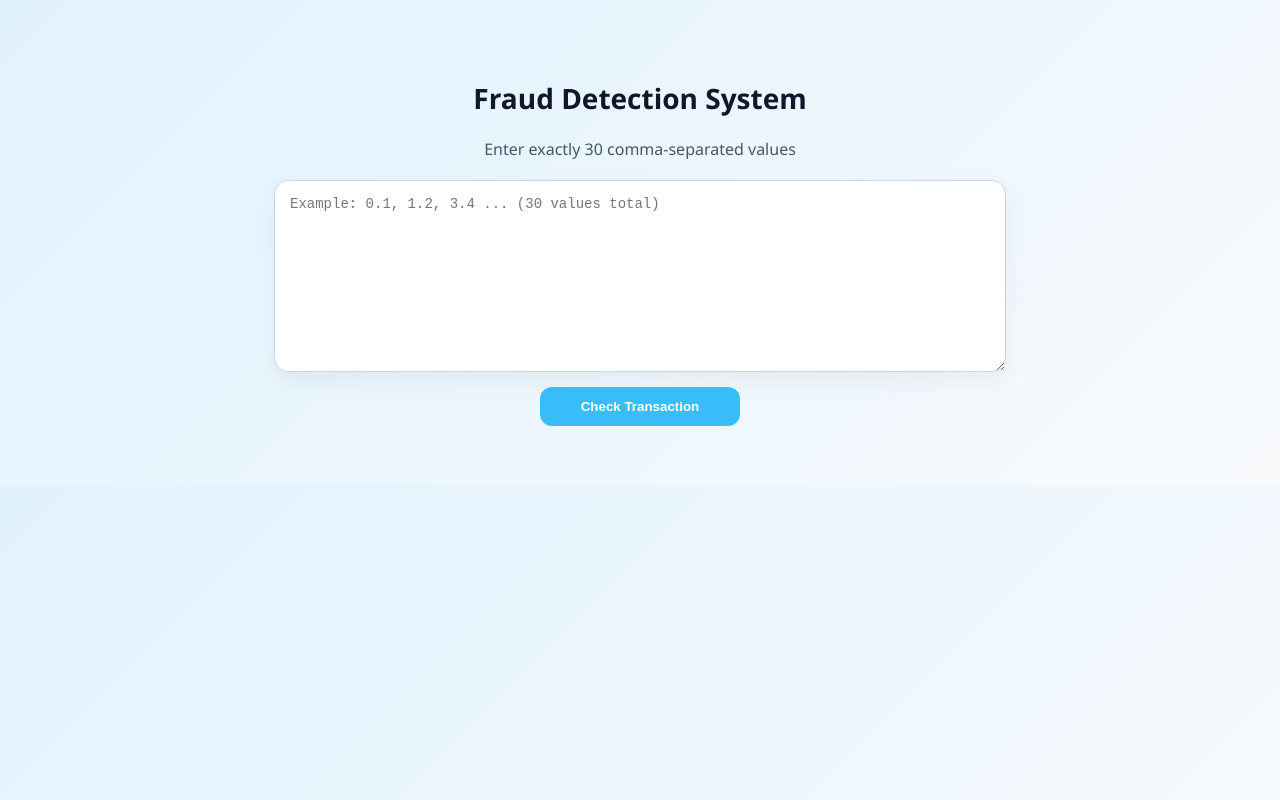
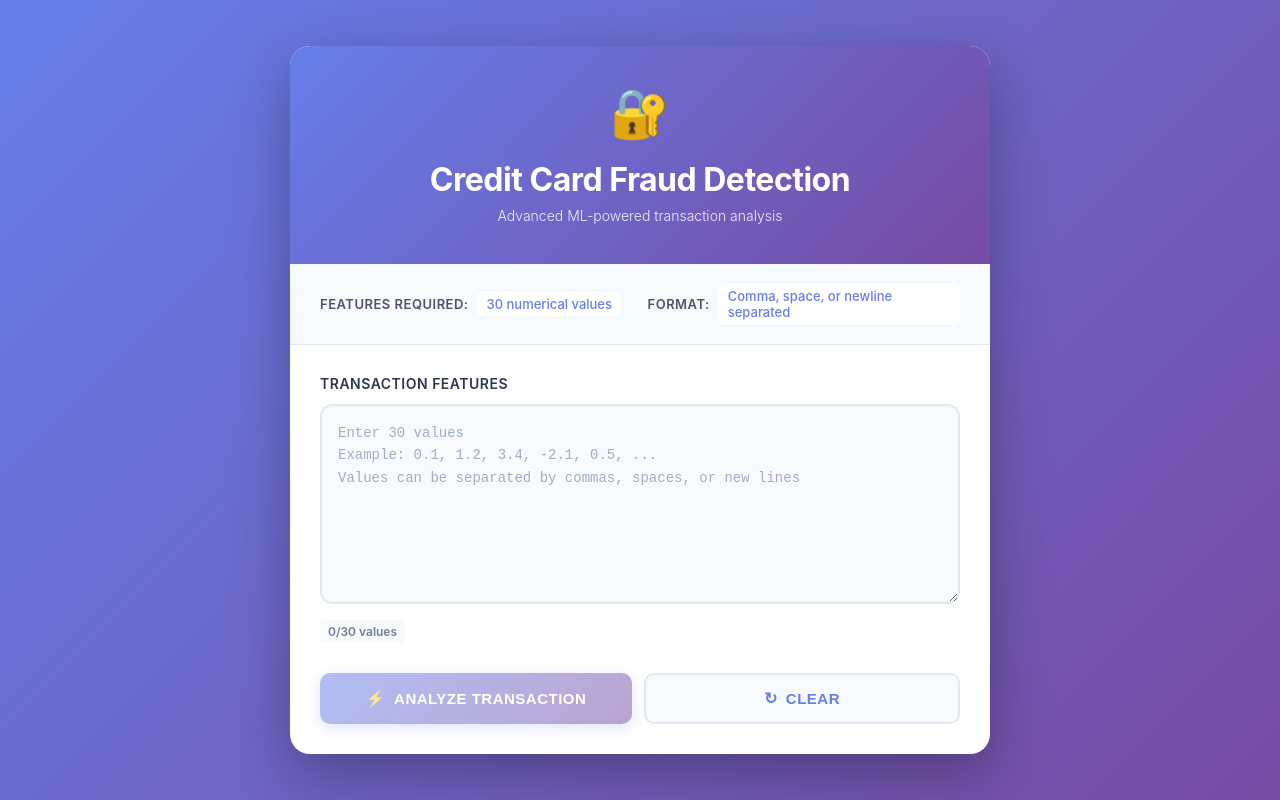
Before and after one commit to fibha-dev/AI_ML_Internship_Project, a React (Create React App) app in the folder frontend/: page / in a window 1280 px wide. Built offline with nearby package versions, Linux system fonts and the light colour scheme.

Commit message:
updated UI and backend

```diff
--- a/frontend/src/App.css
+++ b/frontend/src/App.css
@@ -1,94 +1,445 @@
-body {
+* {
   margin: 0;
-  font-family: "Segoe UI", Arial, sans-serif;
-  background: linear-gradient(135deg, #e0f2fe, #f8fafc);
-  color: #0f172a;
+  padding: 0;
+  box-sizing: border-box;
 }
 
-/* layout */
+body {
+  font-family: -apple-system, BlinkMacSystemFont, "Segoe UI", "Roboto", "Oxygen",
+    "Ubuntu", "Cantarell", "Fira Sans", "Droid Sans", "Helvetica Neue",
+    sans-serif;
+  -webkit-font-smoothing: antialiased;
+  -moz-osx-font-smoothing: grayscale;
+}
+
+/* Gradient Background */
+body {
+  background: linear-gradient(135deg, #667eea 0%, #764ba2 100%);
+  min-height: 100vh;
+  color: #1a202c;
+}
+
+/* Main Page Layout */
 .page {
   display: flex;
-  flex-direction: column;
+  justify-content: center;
   align-items: center;
-  padding: 60px 20px;
+  min-height: 100vh;
+  padding: 20px;
 }
 
-/* title */
-h1 {
-  margin-bottom: 5px;
-  font-size: 28px;
-  color: #0f172a;
+.container {
+  width: 100%;
+  max-width: 700px;
+  background: white;
+  border-radius: 20px;
+  box-shadow: 0 20px 60px rgba(0, 0, 0, 0.3);
+  overflow: hidden;
+  animation: slideIn 0.5s ease-out;
 }
 
-p {
-  color: #475569;
-  margin-bottom: 20px;
+@keyframes slideIn {
+  from {
+    opacity: 0;
+    transform: translateY(-20px);
+  }
+  to {
+    opacity: 1;
+    transform: translateY(0);
+  }
+}
+
+/* Header Section */
+.header {
+  background: linear-gradient(135deg, #667eea 0%, #764ba2 100%);
+  color: white;
+  padding: 40px 30px;
   text-align: center;
 }
 
-/* textarea */
-textarea {
-  width: 100%;
-  max-width: 700px;
-  height: 160px;
-  padding: 15px;
-  border-radius: 14px;
-  border: 1px solid #cbd5e1;
-  outline: none;
-  font-size: 14px;
-  background: #ffffff;
-  box-shadow: 0 10px 25px rgba(0,0,0,0.05);
-  transition: 0.2s;
+.icon-header {
+  font-size: 48px;
+  margin-bottom: 15px;
+  animation: float 3s ease-in-out infinite;
 }
 
-textarea:focus {
-  border-color: #38bdf8;
-  box-shadow: 0 0 0 3px rgba(56,189,248,0.2);
+@keyframes float {
+  0%, 100% {
+    transform: translateY(0px);
+  }
+  50% {
+    transform: translateY(-10px);
+  }
 }
 
-/* button */
-button {
-  margin-top: 15px;
-  width: 200px;
-  padding: 12px;
-  border: none;
-  border-radius: 12px;
-  background: #38bdf8;
-  color: white;
-  font-weight: bold;
-  cursor: pointer;
-  transition: 0.2s;
+.header h1 {
+  font-size: 32px;
+  font-weight: 700;
+  margin-bottom: 8px;
+  letter-spacing: -0.5px;
 }
 
-button:hover {
-  background: #0ea5e9;
-  transform: translateY(-1px);
+.subtitle {
+  font-size: 14px;
+  opacity: 0.9;
+  font-weight: 300;
 }
 
-/* result */
-.result {
-  margin-top: 25px;
-  padding: 14px 20px;
-  border-radius: 12px;
-  font-weight: bold;
-  text-align: center;
+/* Info Section */
+.info-section {
+  display: flex;
+  gap: 15px;
+  padding: 20px 30px;
+  background: #f7fafc;
+  border-bottom: 1px solid #e2e8f0;
+  flex-wrap: wrap;
 }
 
-/* states */
-.SAFE {
-  background: #dcfce7;
-  color: #166534;
-  border: 1px solid #86efac;
+.info-item {
+  display: flex;
+  align-items: center;
+  gap: 8px;
+  flex: 1;
+  min-width: 200px;
 }
 
-.FRAUD {
-  background: #fee2e2;
-  color: #991b1b;
-  border: 1px solid #fca5a5;
+.info-label {
+  font-size: 13px;
+  font-weight: 600;
+  color: #4a5568;
+  text-transform: uppercase;
+  letter-spacing: 0.5px;
 }
 
-.ERROR {
-  background: #fef9c3;
-  color: #854d0e;
-  border: 1px solid #fde68a;
+.info-value {
+  font-size: 13px;
+  color: #667eea;
+  font-weight: 500;
+  background: white;
+  padding: 4px 10px;
+  border-radius: 6px;
 }
+
+/* Input Wrapper */
+.input-wrapper {
+  padding: 30px;
+}
+
+.input-label {
+  display: block;
+  font-size: 14px;
+  font-weight: 600;
+  color: #2d3748;
+  margin-bottom: 12px;
+  text-transform: uppercase;
+  letter-spacing: 0.5px;
+}
+
+/* Textarea */
+.input-textarea {
+  width: 100%;
+  height: 200px;
+  padding: 16px;
+  border: 2px solid #e2e8f0;
+  border-radius: 12px;
+  font-size: 14px;
+  font-family: "Courier New", monospace;
+  background: #f7fafc;
+  color: #2d3748;
+  resize: vertical;
+  transition: all 0.3s ease;
+  line-height: 1.6;
+}
+
+.input-textarea:focus {
+  outline: none;
+  border-color: #667eea;
+  background: white;
+  box-shadow: 0 0 0 3px rgba(102, 126, 234, 0.1);
+}
+
+.input-textarea:disabled {
+  background: #edf2f7;
+  cursor: not-allowed;
+  opacity: 0.6;
+}
+
+.input-textarea::placeholder {
+  color: #a0aec0;
+}
+
+/* Input Info */
+.input-info {
+  display: flex;
+  justify-content: space-between;
+  align-items: center;
+  margin-top: 12px;
+  font-size: 12px;
+}
+
+.value-count {
+  font-weight: 600;
+  color: #718096;
+  padding: 4px 8px;
+  border-radius: 4px;
+  background: #f7fafc;
+}
+
+.value-count.valid {
+  color: #22863a;
+  background: #dcfce7;
+}
+
+.value-count.warning {
+  color: #9c2415;
+  background: #feeaea;
+}
+
+.error-message {
+  color: #c53030;
+  font-weight: 500;
+  animation: shake 0.3s ease;
+}
+
+@keyframes shake {
+  0%, 100% {
+    transform: translateX(0);
+  }
+  25% {
+    transform: translateX(-5px);
+  }
+  75% {
+    transform: translateX(5px);
+  }
+}
+
+/* Button Group */
+.button-group {
+  display: flex;
+  gap: 12px;
+  padding: 0 30px 30px;
+  flex-wrap: wrap;
+}
+
+.btn {
+  flex: 1;
+  min-width: 150px;
+  padding: 14px 24px;
+  border: none;
+  border-radius: 10px;
+  font-size: 15px;
+  font-weight: 600;
+  cursor: pointer;
+  transition: all 0.3s ease;
+  display: flex;
+  align-items: center;
+  justify-content: center;
+  gap: 8px;
+  text-transform: uppercase;
+  letter-spacing: 0.5px;
+}
+
+.btn-icon {
+  font-size: 16px;
+}
+
+.btn-primary {
+  background: linear-gradient(135deg, #667eea 0%, #764ba2 100%);
+  color: white;
+  box-shadow: 0 4px 15px rgba(102, 126, 234, 0.4);
+}
+
+.btn-primary:hover:not(:disabled) {
+  transform: translateY(-2px);
+  box-shadow: 0 8px 20px rgba(102, 126, 234, 0.6);
+}
+
+.btn-primary:active:not(:disabled) {
+  transform: translateY(0);
+}
+
+.btn-primary:disabled {
+  opacity: 0.5;
+  cursor: not-allowed;
+}
+
+.btn-secondary {
+  background: #f7fafc;
+  color: #667eea;
+  border: 2px solid #e2e8f0;
+}
+
+.btn-secondary:hover:not(:disabled) {
+  background: #edf2f7;
+  border-color: #667eea;
+  transform: translateY(-2px);
+}
+
+.btn-secondary:disabled {
+  opacity: 0.5;
+  cursor: not-allowed;
+}
+
+/* Result Container */
+.result-container {
+  margin: 0 30px 30px;
+  padding: 24px;
+  border-radius: 12px;
+  display: flex;
+  gap: 20px;
+  align-items: flex-start;
+  animation: resultSlide 0.4s ease-out;
+  border: 2px solid;
+}
+
+@keyframes resultSlide {
+  from {
+    opacity: 0;
+    transform: translateY(-10px);
+  }
+  to {
+    opacity: 1;
+    transform: translateY(0);
+  }
+}
+
+/* Result Variants */
+.result-fraud {
+  background: #fef2f2;
+  border-color: #feb2b2;
+}
+
+.result-safe {
+  background: #f0fdf4;
+  border-color: #86efac;
+}
+
+.result-error {
+  background: #fffbeb;
+  border-color: #fcd34d;
+}
+
+.result-icon {
+  font-size: 40px;
+  flex-shrink: 0;
+  animation: bounce 0.6s ease;
+}
+
+@keyframes bounce {
+  0%, 100% {
+    transform: translateY(0);
+  }
+  50% {
+    transform: translateY(-10px);
+  }
+}
+
+.result-content {
+  flex: 1;
+}
+
+.result-title {
+  font-size: 18px;
+  font-weight: 700;
+  margin-bottom: 6px;
+}
+
+.result-message {
+  font-size: 13px;
+  line-height: 1.5;
+  opacity: 0.85;
+}
+
+.result-fraud .result-title {
+  color: #991b1b;
+}
+
+.result-fraud .result-message {
+  color: #7f1d1d;
+}
+
+.result-safe .result-title {
+  color: #166534;
+}
+
+.result-safe .result-message {
+  color: #15803d;
+}
+
+.result-error .result-title {
+  color: #b45309;
+}
+
+.result-error .result-message {
+  color: #92400e;
+}
+
+/* Footer Info */
+.footer-info {
+  text-align: center;
+  padding: 20px 30px;
+  background: #f7fafc;
+  border-top: 1px solid #e2e8f0;
+  font-size: 12px;
+  color: #718096;
+}
+
+/* Responsive Design */
+@media (max-width: 480px) {
+  .container {
+    border-radius: 12px;
+  }
+
+  .header {
+    padding: 30px 20px;
+  }
+
+  .header h1 {
+    font-size: 24px;
+  }
+
+  .icon-header {
+    font-size: 36px;
+  }
+
+  .info-section {
+    flex-direction: column;
+    gap: 10px;
+    padding: 15px 20px;
+  }
+
+  .info-item {
+    min-width: auto;
+  }
+
+  .input-wrapper {
+    padding: 20px;
+  }
+
+  .input-textarea {
+    height: 150px;
+    font-size: 13px;
+  }
+
+  .button-group {
+    padding: 0 20px 20px;
+  }
+
+  .btn {
+    min-width: 100%;
+  }
+
+  .result-container {
+    margin: 0 20px 20px;
+    padding: 16px;
+    gap: 12px;
+  }
+
+  .result-icon {
+    font-size: 32px;
+  }
+
+  .footer-info {
+    padding: 15px 20px;
+  }
+}
--- a/frontend/src/App.js
+++ b/frontend/src/App.js
@@ -6,26 +6,48 @@ function App() {
   const [input, setInput] = useState("");
   const [result, setResult] = useState(null);
   const [loading, setLoading] = useState(false);
+  const [valueCount, setValueCount] = useState(0);
+  const [error, setError] = useState("");
 
   const parseInput = (text) => {
     return text
-      .replace(/\n/g, ",")
+      .trim()
+      .replace(/[\n\t]/g, ",")
       .split(",")
       .map(v => v.trim())
       .filter(v => v !== "")
-      .map(Number)
-      .filter(v => !Number.isNaN(v));
+      .map(v => Number(v));
+  };
+
+  const handleInputChange = (e) => {
+    const text = e.target.value;
+    setInput(text);
+
+    const values = parseInput(text);
+    setValueCount(values.length);
+    setError("");
+
+    if (values.length > 0 && values.some(v => Number.isNaN(v))) {
+      setError("Some values are not valid numbers");
+    }
   };
 
   const handleSubmit = async () => {
     try {
       setLoading(true);
       setResult(null);
+      setError("");
 
       const values = parseInput(input);
 
       if (values.length !== 30) {
-        setResult("ERROR");
+        setError(`Invalid input: Please enter exactly 30 values (you entered ${values.length})`);
+        return;
+      }
+
+      const hasInvalid = values.some(v => Number.isNaN(v));
+      if (hasInvalid) {
+        setError("Invalid input: Some values are not valid numbers");
         return;
       }
 
@@ -36,38 +58,111 @@ function App() {
         }
       );
 
-      setResult(res.data.prediction === 1 ? "FRAUD" : "SAFE");
+      const pred = Number(res.data.prediction);
+      setResult(pred === 1 ? "FRAUD" : "SAFE");
 
     } catch (err) {
       console.log(err);
+      setError("Connection error: Unable to reach the server");
       setResult("ERROR");
     } finally {
       setLoading(false);
     }
   };
 
+  const handleClear = () => {
+    setInput("");
+    setResult(null);
+    setError("");
+    setValueCount(0);
+  };
+
   return (
     <div className="page">
-      <h1>Fraud Detection System</h1>
-      <p>Enter exactly 30 comma-separated values</p>
+      <div className="container">
+        {/* Header */}
+        <div className="header">
+          <div className="icon-header">🔐</div>
+          <h1>Credit Card Fraud Detection</h1>
+          <p className="subtitle">Advanced ML-powered transaction analysis</p>
+        </div>
 
+        {/* Info Section */}
+        <div className="info-section">
+          <div className="info-item">
+            <span className="info-label">Features Required:</span>
+            <span className="info-value">30 numerical values</span>
+          </div>
+          <div className="info-item">
+            <span className="info-label">Format:</span>
+            <span className="info-value">Comma, space, or newline separated</span>
+          </div>
+        </div>
+
+        {/* Input Section */}
+        <div className="input-wrapper">
+          <label htmlFor="transaction-input" className="input-label">
+            Transaction Features
+          </label>
           <textarea
-        placeholder="Example: 0.1, 1.2, 3.4 ... (30 values total)"
+            id="transaction-input"
+            placeholder="Enter 30 values&#10;Example: 0.1, 1.2, 3.4, -2.1, 0.5, ...&#10;Values can be separated by commas, spaces, or new lines"
             value={input}
-        onChange={(e) => setInput(e.target.value)}
+            onChange={handleInputChange}
+            className="input-textarea"
+            disabled={loading}
           />
+          <div className="input-info">
+            <span className={`value-count ${valueCount === 30 ? 'valid' : valueCount > 0 ? 'warning' : ''}`}>
+              {valueCount}/30 values
+            </span>
+            {error && <span className="error-message">{error}</span>}
+          </div>
+        </div>
 
-      <button onClick={handleSubmit} disabled={loading}>
-        {loading ? "Analyzing..." : "Check Transaction"}
+        {/* Button Group */}
+        <div className="button-group">
+          <button
+            onClick={handleSubmit}
+            disabled={loading || valueCount !== 30}
+            className="btn btn-primary"
+          >
+            <span className="btn-icon">⚡</span>
+            {loading ? "Analyzing..." : "Analyze Transaction"}
           </button>
+          <button
+            onClick={handleClear}
+            disabled={loading}
+            className="btn btn-secondary"
+          >
+            <span className="btn-icon">↻</span>
+            Clear
+          </button>
+        </div>
 
+        {/* Result Section */}
         {result && (
-        <div className={`result ${result}`}>
+          <div className={`result-container result-${result.toLowerCase()}`}>
+            <div className="result-icon">
+              {result === "FRAUD" && "⚠️"}
+              {result === "SAFE" && "✓"}
+              {result === "ERROR" && "❌"}
+            </div>
+            <div className="result-content">
+              <h2 className="result-title">
                 {result === "FRAUD" && "Fraud Detected"}
                 {result === "SAFE" && "Transaction Safe"}
-          {result === "ERROR" && "❌ Enter exactly 30 valid numbers"}
+                {result === "ERROR" && "Analysis Failed"}
+              </h2>
+              <p className="result-message">
+                {result === "FRAUD" && "This transaction has been flagged as potentially fraudulent."}
+                {result === "SAFE" && "This transaction appears to be legitimate."}
+                {result === "ERROR" && "Please check your input and try again."}
+              </p>
+            </div>
           </div>
         )}
+      </div>
     </div>
   );
 }
```
Also changed, not shown: 2 other files (tests, documents, lock files or other folders). Lines whose indentation alone changed are shown as unchanged.
